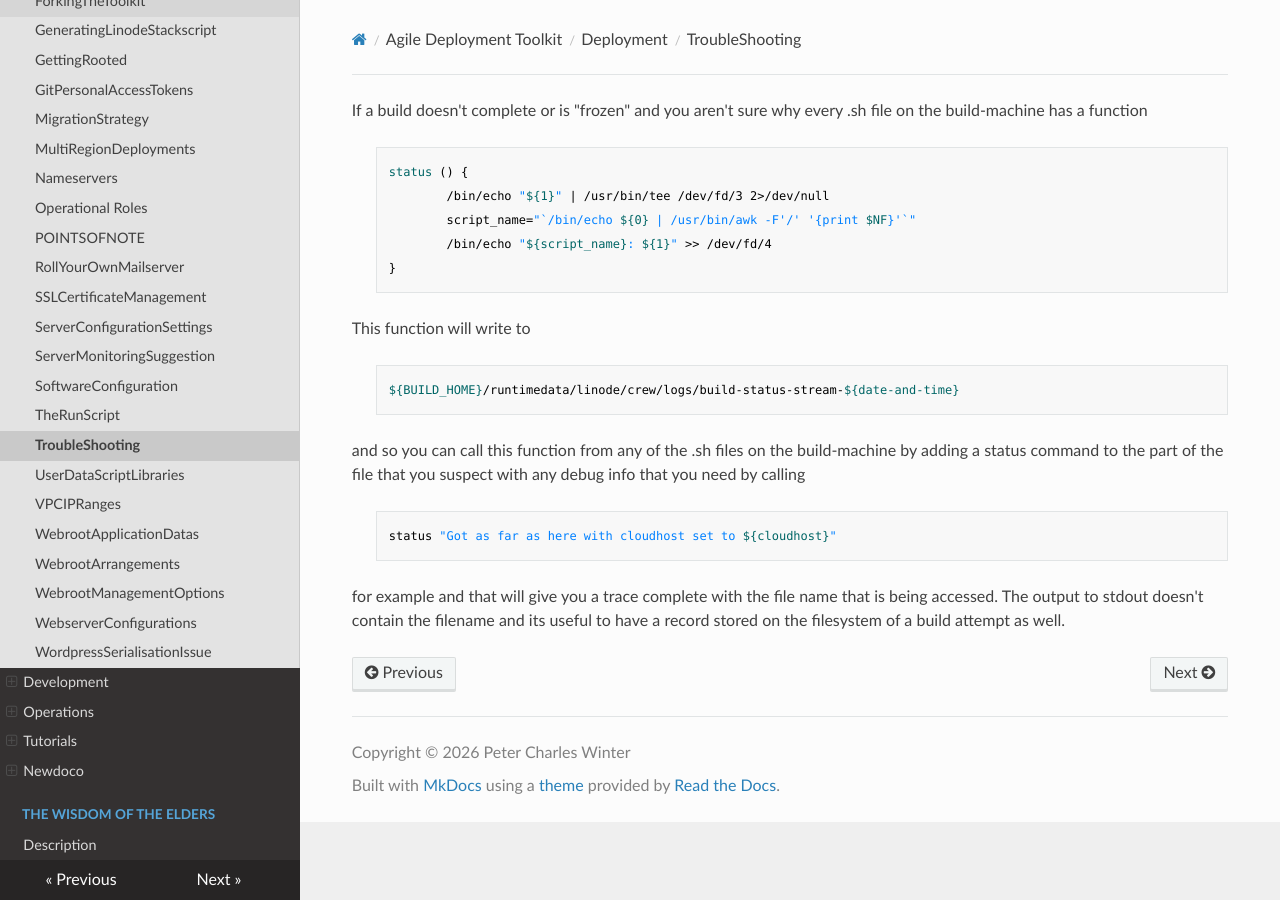
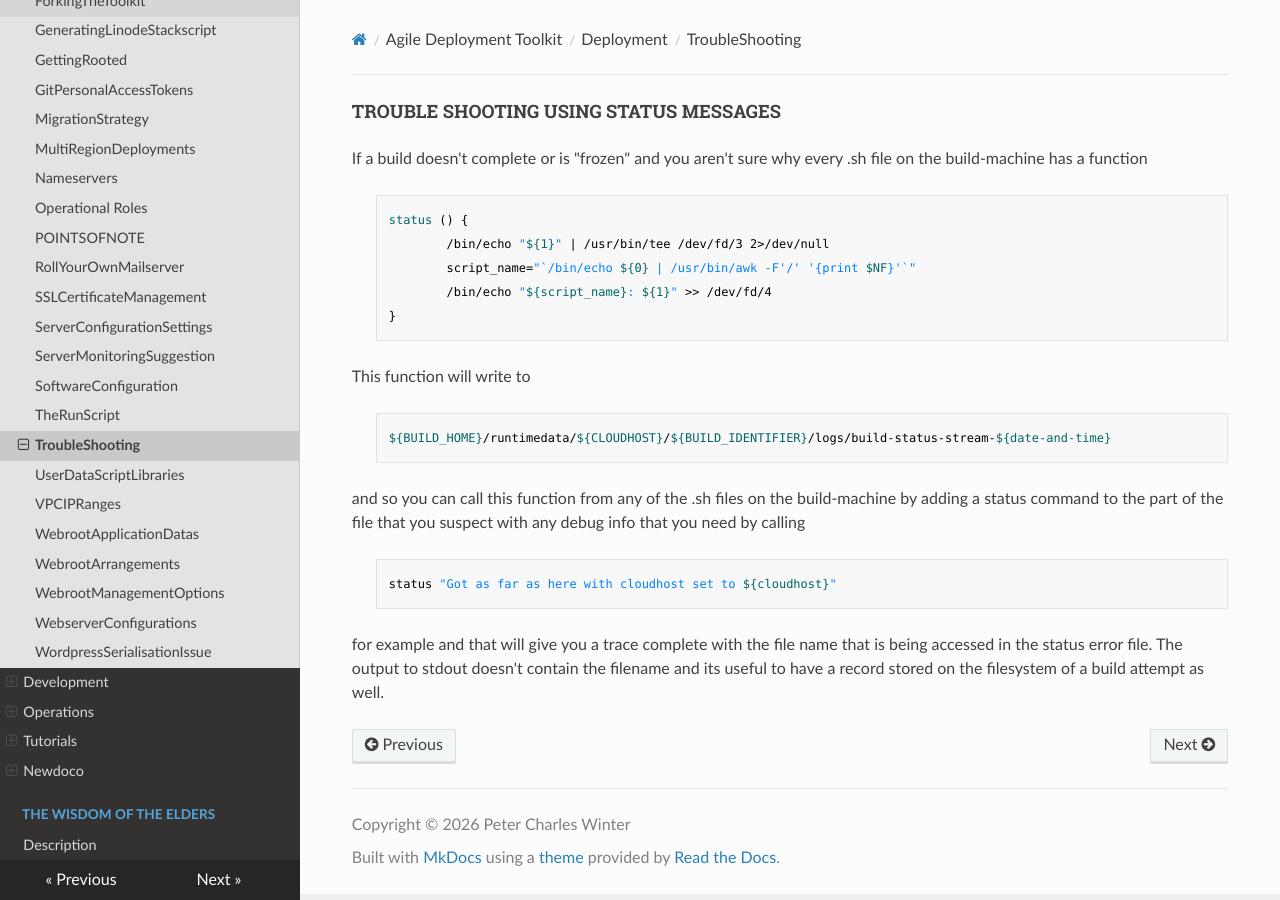
Before and after one commit to wintersys-dev/adt-documentation, an MkDocs documentation site: the page built from docs/Agile Deployment Toolkit/Deployment/TroubleShooting.md, in a window 1280 px wide. Built offline with MkDocs 1.6.1, drawn with Linux system fonts in a browser that asks for light colours; nearby versions of some CDN libraries.

Commit message:
Update TroubleShooting.md

```diff
--- a/docs/Agile Deployment Toolkit/Deployment/TroubleShooting.md
+++ b/docs/Agile Deployment Toolkit/Deployment/TroubleShooting.md
@@ -1,3 +1,5 @@
+#### TROUBLE SHOOTING USING STATUS MESSAGES
+
 If a build doesn't complete or is "frozen" and you aren't sure why every .sh file on the build-machine has a function
 
 >     status () {
@@ -8,10 +10,11 @@ If a build doesn't complete or is "frozen" and you aren't sure why every .sh fil
 
 This function will write to
 
->     ${BUILD_HOME}/runtimedata/linode/crew/logs/build-status-stream-${date-and-time}
+>     ${BUILD_HOME}/runtimedata/${CLOUDHOST}/${BUILD_IDENTIFIER}/logs/build-status-stream-${date-and-time}
 
 and so you can call this function from any of the .sh files on the build-machine by adding a status command to the part of the file that you suspect with any debug info that you need by calling
 
 >     status "Got as far as here with cloudhost set to ${cloudhost}"
 
-for example and that will give you a trace complete with the file name that is being accessed. The output to stdout doesn't contain the filename and its useful to have a record stored on the filesystem of a build attempt as well.
+for example and that will give you a trace complete with the file name that is being accessed in the status error file.
+The output to stdout doesn't contain the filename and its useful to have a record stored on the filesystem of a build attempt as well.
```
